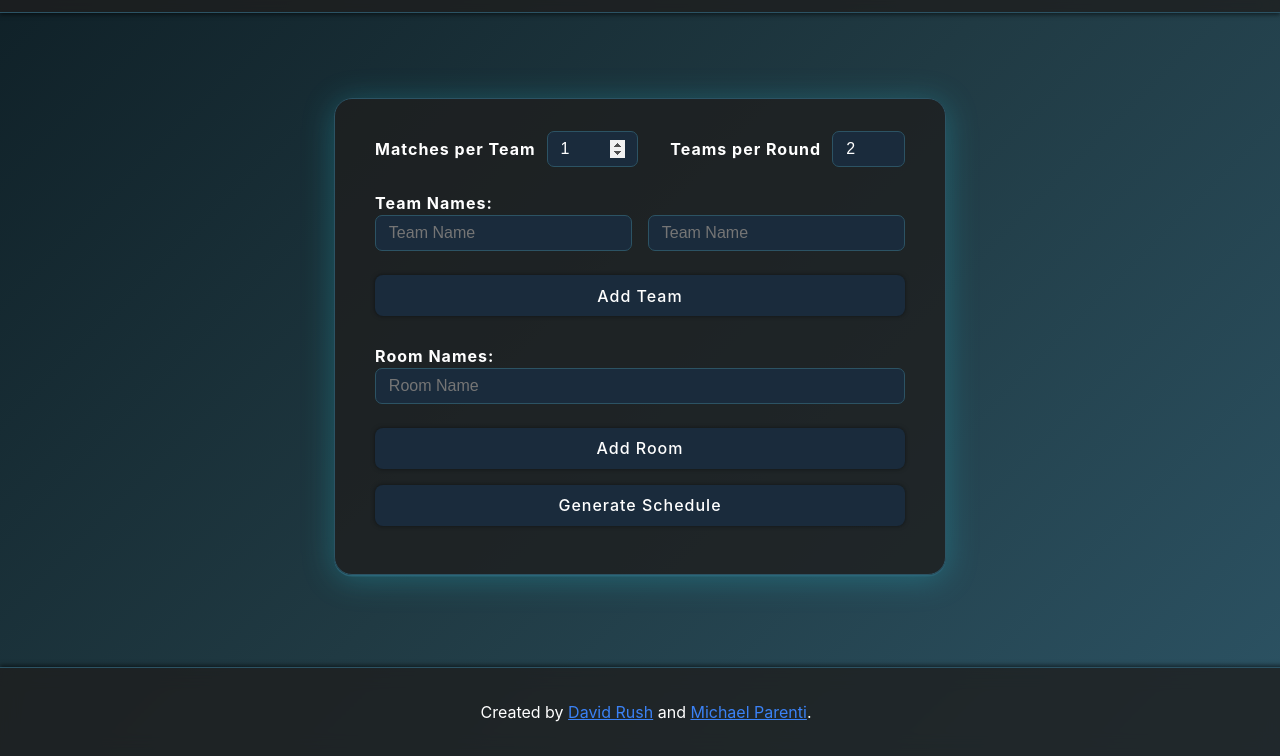
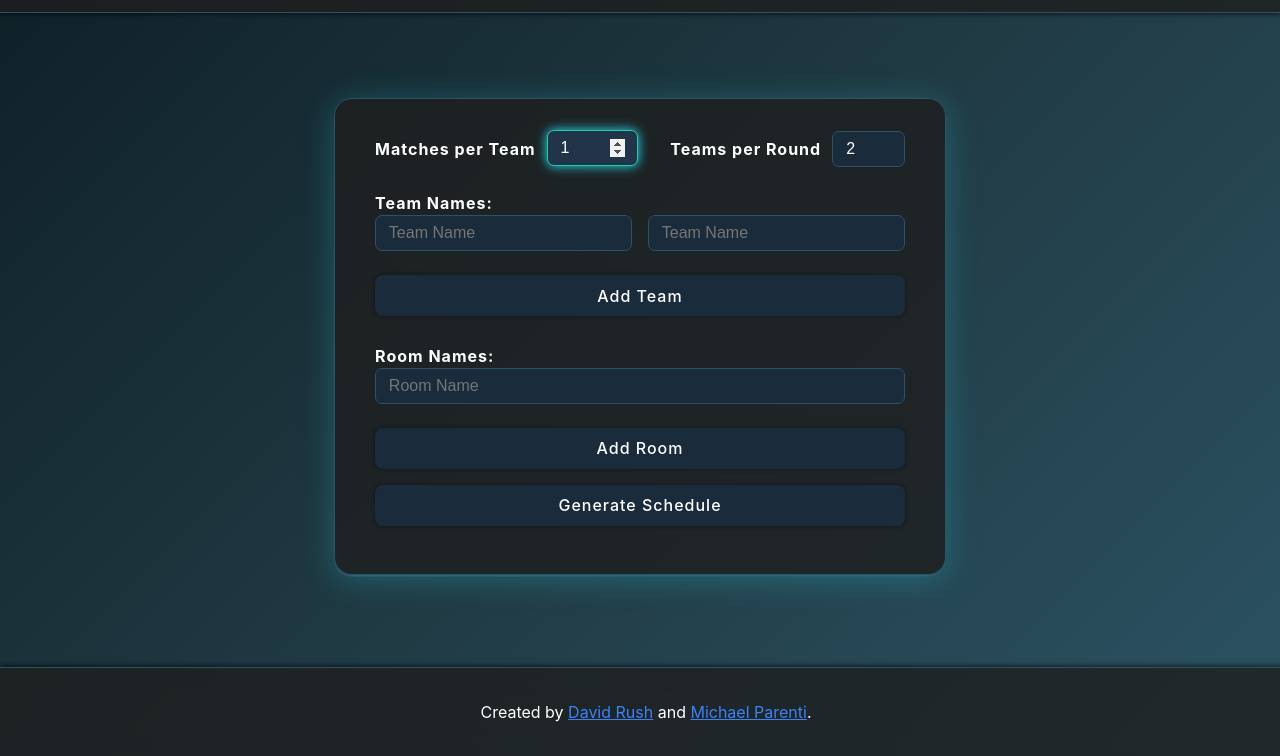
Before and after one commit to dbwrush/qschedule, a plain HTML site: page index.html in a window 1280 px wide. In both pictures the pointer is over the input "Matches per Team". Shown: the part 44-800 px from the top of the page. Drawn offline with Linux system fonts and the light colour scheme.

Commit message:
Apply consistent box shadow for text inputs, add translate y to text inputs

```diff
--- a/style.css
+++ b/style.css
@@ -176,11 +176,12 @@ input[type="number"] {
   flex: 0;
 }
 
-.teams input:focus, .rooms input:focus, input[type="number"]:focus {
-  border: 1.5px solid var(--glow-color-1);
+.teams input:hover, .rooms input:hover, input[type="number"]:hover {
+  border: 1.5px solid var(--glow-color-2);
   outline: none;
   background: #22344a;
   box-shadow: 0 0 8px var(--hover-glow), 0 0 12px var(--glow-color-1);
+  transform: translateY(-1px);
 }
 
 button {
```
